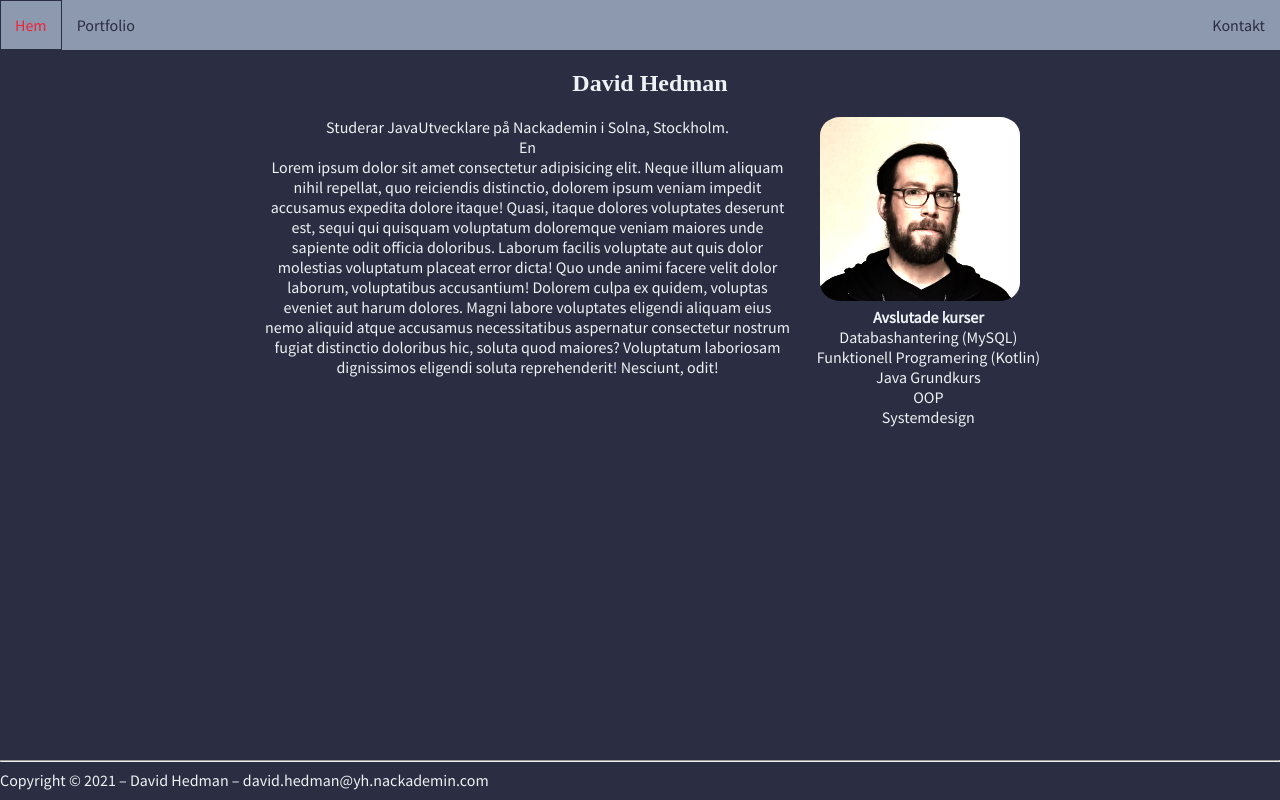
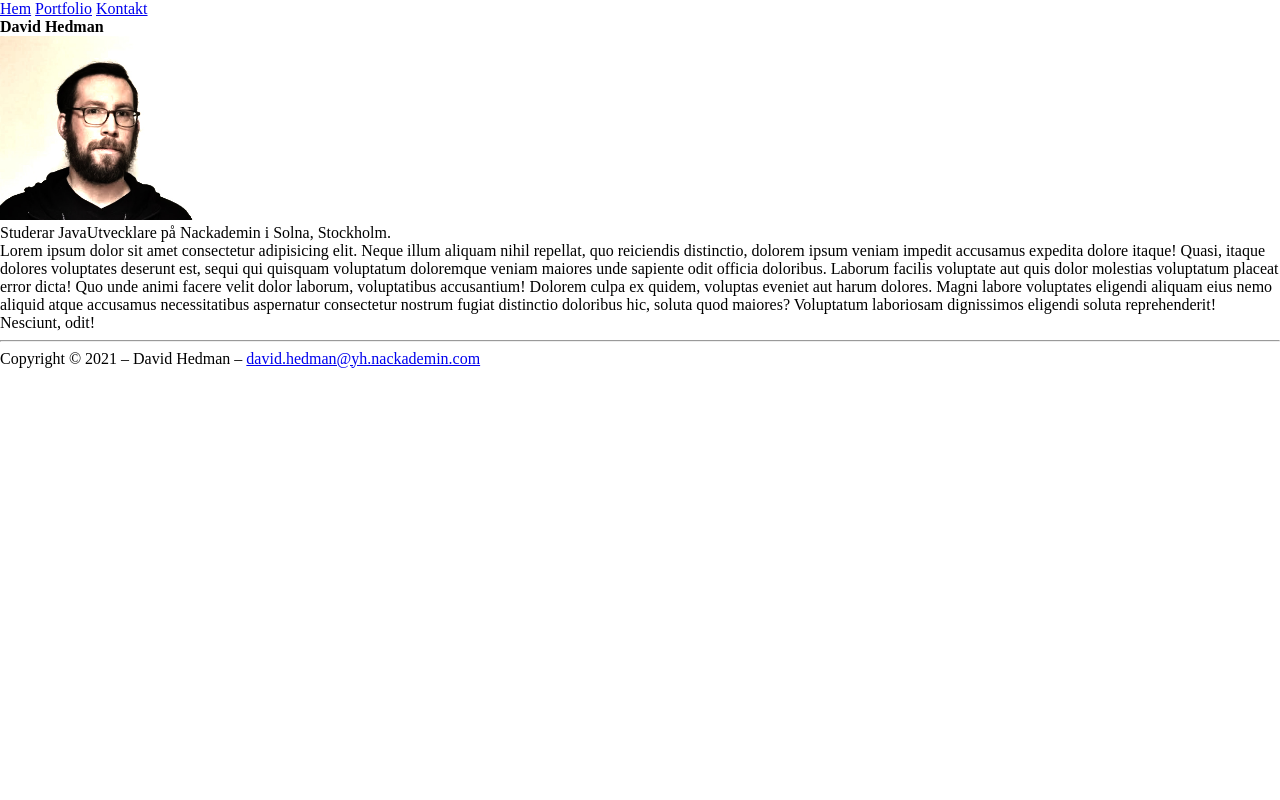
Before and after one commit to kdhedman/java20-klient-upg1, a plain HTML site: page index.html in a window 1280 px wide. Drawn offline with Linux system fonts and the light colour scheme; a web font is replaced by a local one.

Commit message:
back2basic

```diff
--- a/index.html
+++ b/index.html
@@ -14,31 +14,6 @@ Spara bilden i en undermapp som heter images
     <meta name="viewport" content="width=device-width, initial-scale=1.0" />
     <title>David Hedmans Portfolio</title>
     <link rel="stylesheet" href="style.css" />
-    <style>
-      .photo {
-        position: relative;
-        top: 90px;
-        float: right;
-        padding-right: 20px;
-        margin-left: 20px;
-      }
-      .info {
-        position: relative;
-        top: 90px;
-        padding-left: 25px;
-        padding-right: 250px;
-        width: auto;
-      }
-      .courses {
-        position: relative;
-        top: 20px;
-        float: right;
-      }
-      .courses ul {
-        position: relative;
-        list-style-type: none;
-      }
-    </style>
   </head>
   <body>
     <nav>
@@ -46,7 +21,7 @@ Spara bilden i en undermapp som heter images
 
       <a href="portfolio.html">Portfolio</a>
 
-      <a style="float: right" href="contact.html">Kontakt</a>
+      <a href="contact.html">Kontakt</a>
     </nav>
     <main>
       <div class="title">
@@ -61,7 +36,6 @@ Spara bilden i en undermapp som heter images
       </div>
       <div class="info">
         <p>Studerar JavaUtvecklare på Nackademin i Solna, Stockholm.</p>
-        <p>En</p>
         <p>
           Lorem ipsum dolor sit amet consectetur adipisicing elit. Neque illum
           aliquam nihil repellat, quo reiciendis distinctio, dolorem ipsum
@@ -76,16 +50,6 @@ Spara bilden i en undermapp som heter images
           doloribus hic, soluta quod maiores? Voluptatum laboriosam dignissimos
           eligendi soluta reprehenderit! Nesciunt, odit!
         </p>
-      </div>
-      <div class="courses">
-        <h4>Avslutade kurser</h4>
-        <ul>
-          <li>Databashantering (MySQL)</li>
-          <li>Funktionell Programering (Kotlin)</li>
-          <li>Java Grundkurs</li>
-          <li>OOP</li>
-          <li>Systemdesign</li>
-        </ul>
       </div>
     </main>
     <footer>
--- a/style.css
+++ b/style.css
@@ -18,81 +18,3 @@ d90429 mörkröd
 html {
   scroll-behavior: smooth;
 }
-
-body {
-  min-width: 800px;
-  margin: 0;
-  padding: 0;
-  background-color: #2b2d42;
-  font-family: "Source Sans Pro", sans-serif;
-  color: #edf2f4;
-}
-
-h1 {
-  font-family: "Source Serif Pro", serif;
-  padding-left: 20px;
-}
-
-a {
-  text-decoration: none;
-  color: var(--main-bg-color);
-}
-
-a:hover {
-  color: #ef233c;
-  border: 1px;
-  box-shadow: inset 0px 0px 0px 1px var(--main-bg-color);
-  transition: 0.5s;
-}
-
-img {
-  border-radius: 10%;
-}
-
-nav {
-  margin: 0;
-  padding: 0;
-  position: fixed;
-  top: 0;
-  width: 100%;
-  display: inline;
-  overflow: hidden;
-  background-color: #8d99ae;
-}
-
-nav a {
-  list-style-type: none;
-  float: left;
-  display: block;
-  padding: 15px;
-}
-
-main {
-  display: block;
-  text-align: center;
-  max-width: 800px;
-  position: absolute;
-  top: 0%;
-  left: 50%;
-  margin-right: -50%;
-  transform: translate(-50%, 0%);
-}
-
-footer {
-  position: fixed;
-  bottom: 0px;
-  width: 100%;
-  padding-bottom: 10px;
-  background-color: var(--main-bg-color);
-  float: right;
-}
-
-footer a {
-  color: #edf2f4;
-}
-
-.title {
-  font-size: 1.5em;
-  position: relative;
-  top: 70px;
-}
```
Also changed, not shown: contact.html (+1 -1 lines), portfolio.html (+1 -1 lines).
